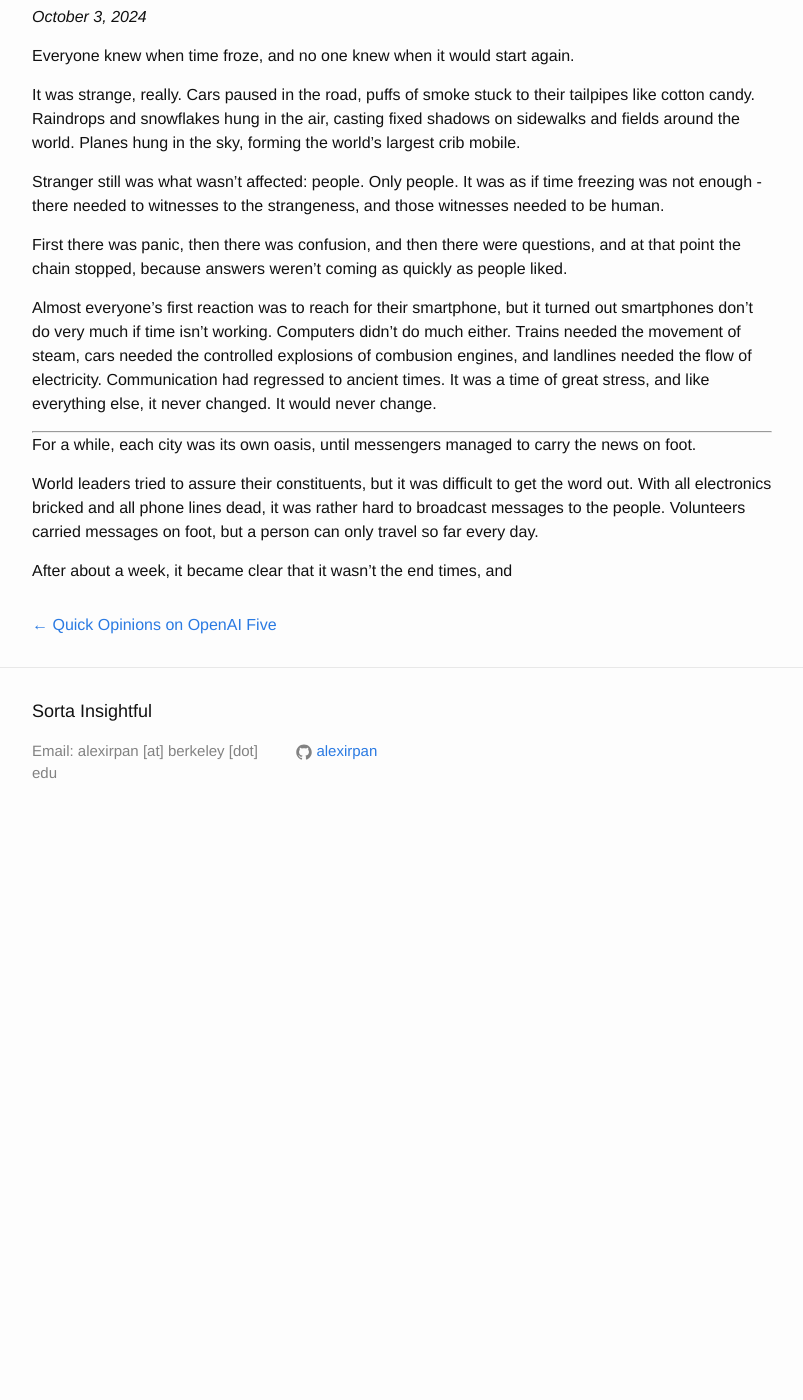
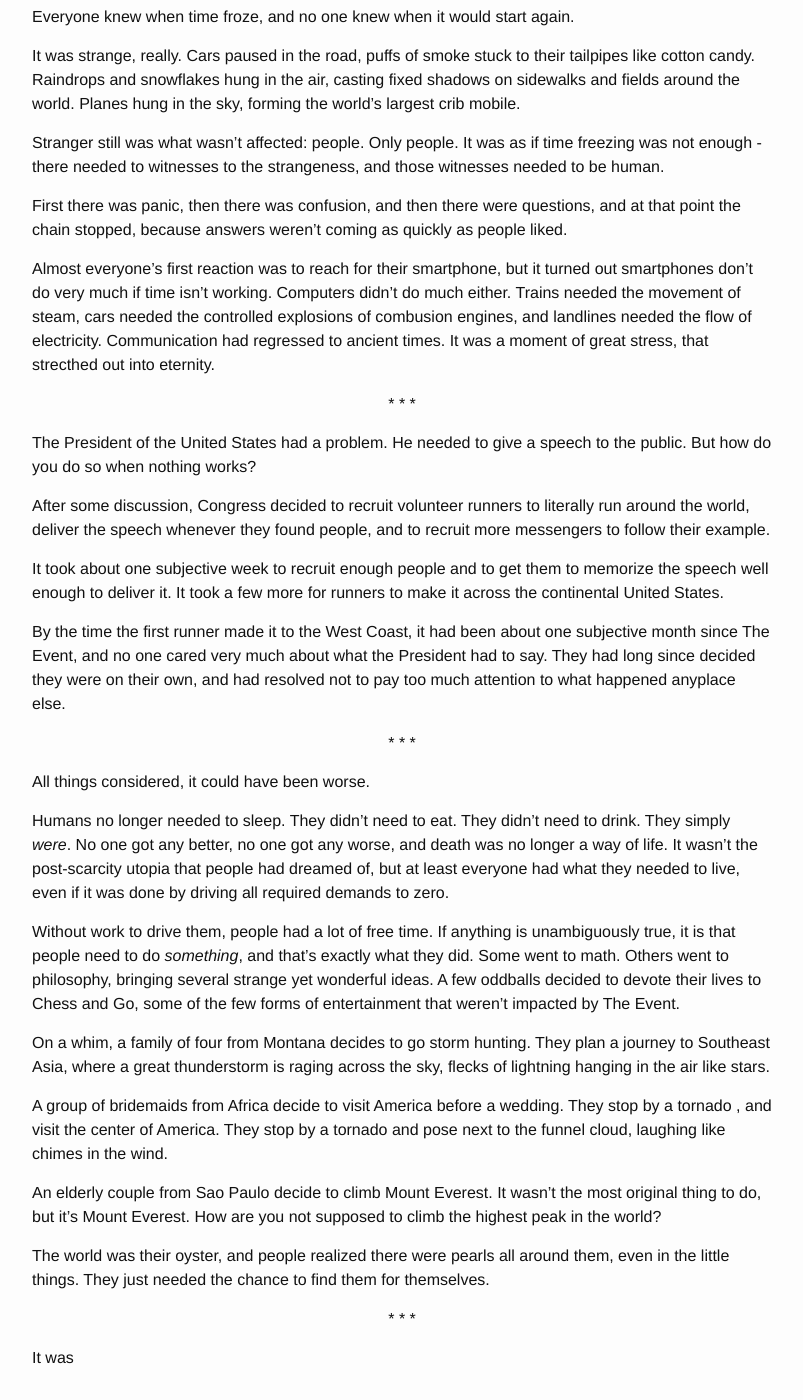
Before and after one commit to alexirpan/alexirpan.github.io, a Jekyll site: the page built from _posts/2018-07-02-five-seconds-to-midnight.markdown, in a window 1280 px wide and 1400 px high, scrolled down 218 px. Shown: the whole window, without its empty margins (238-1041 px from the left). Built offline with Jekyll 4.4.1, drawn with Linux system fonts in a browser that asks for light colours; nearby versions of some CDN libraries; before the commit the page ends 1063 px from its top, so only the background shows below that.

Commit message:
My God is this getting preachy

```diff
--- a/_posts/2018-07-02-five-seconds-to-midnight.markdown
+++ b/_posts/2018-07-02-five-seconds-to-midnight.markdown
@@ -3,8 +3,6 @@ layout: post
 title:  "5 Seconds to Midnight"
 date:   2018-08-03 00:01:02 -0700
 ---
-
-*October 3, 2024*
 
 Everyone knew when time froze, and no one knew when it would start again.
 
@@ -25,19 +23,63 @@ Almost everyone's first reaction was to reach for their smartphone, but it
 turned out smartphones don't do very much if time isn't working. Computers
 didn't do much either. Trains needed the movement of steam, cars needed the
 controlled explosions of combusion engines, and landlines needed the flow of
-electricity. Communication had regressed to ancient times. It was a time of great
-stress, and like everything else, it never changed. It would never change.
+electricity. Communication had regressed to ancient times. It was a moment of
+great stress, that strecthed out into eternity.
 
+\* \* \*
+{: .centered }
 
--------
+The President of the United States had a problem. He needed to give a speech to
+the public. But how do you do so when nothing works?
 
+After some discussion, Congress decided to recruit volunteer runners to literally
+run around the world, deliver the speech whenever they found people, and to recruit
+more messengers to follow their example.
 
-For a while, each city was its own oasis, until messengers managed to carry
-the news on foot.
+It took about one subjective week to recruit enough people and to get them to
+memorize the speech well enough to deliver it. It took a few more for runners to
+make it across the continental United States.
 
-World leaders tried to assure their constituents, but it was difficult to
-get the word out. With all electronics bricked and all phone lines dead,
-it was rather hard to broadcast messages to the people. Volunteers carried
-messages on foot, but a person can only travel so far every day.
+By the time the first runner made it to the West Coast, it had been about one
+subjective month since The Event, and no one cared very much about what the
+President had to say. They had long since decided they were on their own, and
+had resolved not to pay too much attention to what happened anyplace else.
 
-After about a week, it became clear that it wasn't the end times, and
+\* \* \*
+{: .centered }
+
+All things considered, it could have been worse.
+
+Humans no longer needed to sleep. They didn't need to eat. They didn't need
+to drink. They simply *were*. No one got any better, no one got any worse, and
+death was no longer a way of life. It wasn't the post-scarcity utopia that
+people had dreamed of, but at least everyone had what they needed to live,
+even if it was done by driving all required demands to zero.
+
+Without work to drive them, people had a lot of free time. If anything
+is unambiguously true, it is that people need to do *something*, and that's
+exactly what they did. Some went to math. Others went to philosophy, bringing
+several strange yet wonderful ideas. A few oddballs decided to devote their lives
+to Chess and Go, some of the few forms of entertainment that weren't impacted
+by The Event.
+
+On a whim, a family of four from Montana decides to go storm hunting. They plan a journey to
+Southeast Asia, where a great thunderstorm is raging across the sky, flecks
+of lightning hanging in the air like stars.
+
+A group of bridemaids from Africa decide to visit America before a wedding. They
+stop by a tornado , and visit the center of America. They stop by a tornado and
+pose next to the funnel cloud, laughing like chimes in the wind.
+
+An elderly couple from Sao Paulo decide to climb Mount Everest. It wasn't the
+most original thing to do, but it's Mount Everest. How are you not supposed to climb
+the highest peak in the world?
+
+The world was their oyster, and people realized there were pearls all around
+them, even in the little things. They just needed the chance to find them for
+themselves.
+
+\* \* \*
+{: .centered }
+
+It was
```
